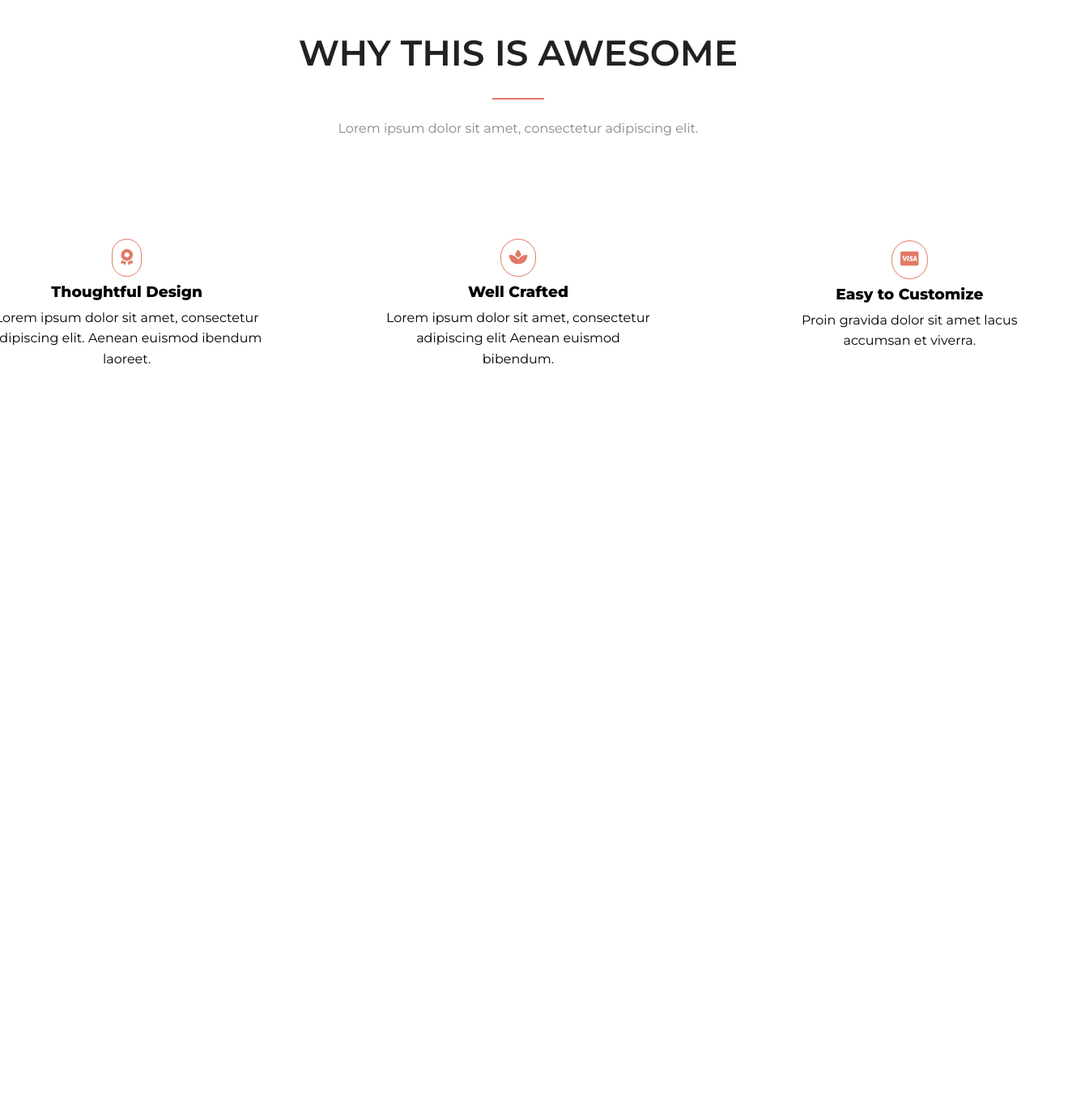
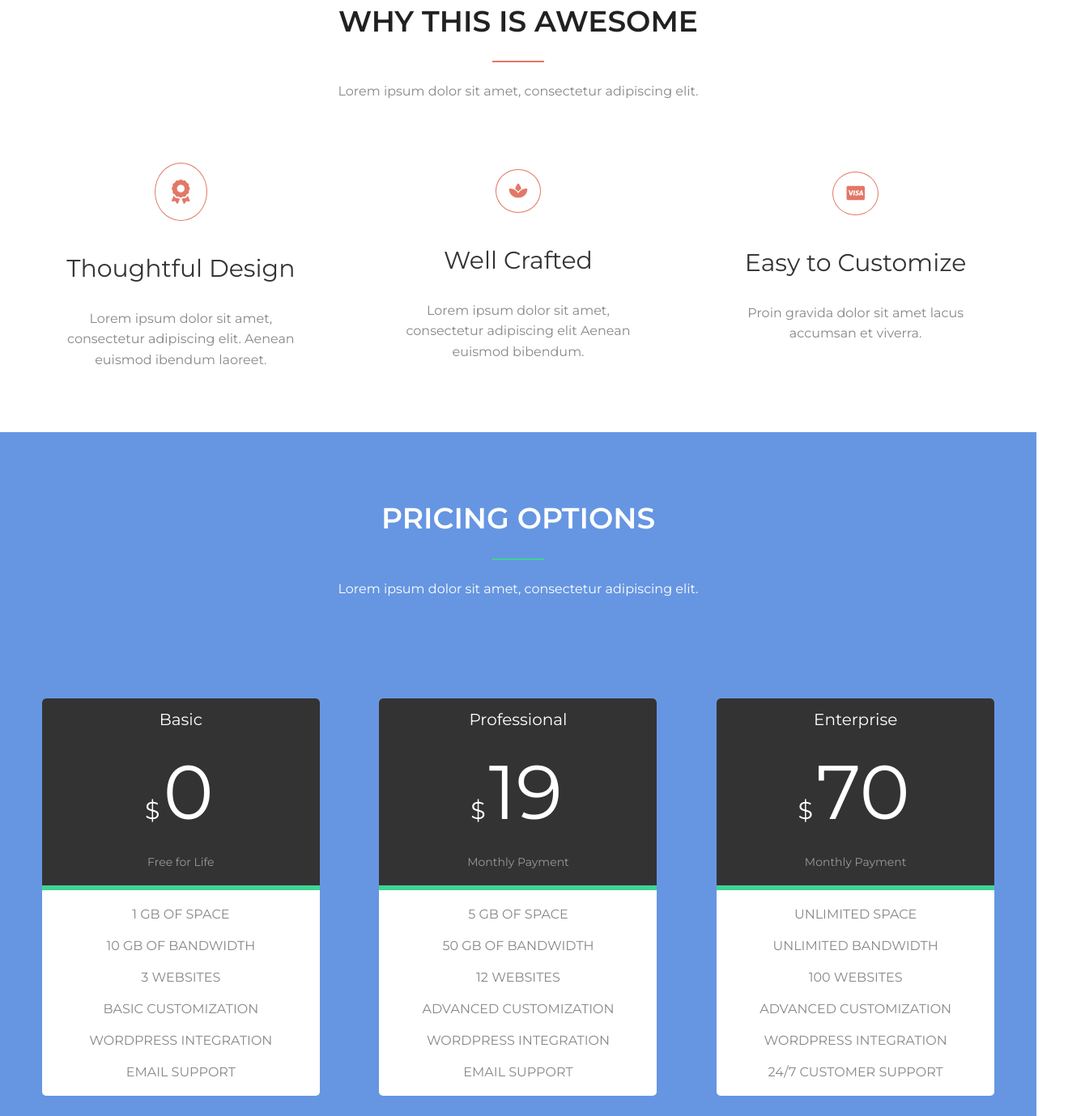
Before and after one commit to mildalge/Praktinis-egzaminas, a website: page index.html in a window 1280 px wide. Shown: the part 2181-3560 px from the top of the page at 81% size, 1340 px wide, since content can reach past the window. Before the commit the page ends 2715 px from the top, so only its background shows below. Drawn offline with Linux system fonts and the light colour scheme.

Commit message:
wednesday2

```diff
--- a/index.html
+++ b/index.html
@@ -127,7 +127,6 @@
     </section>
 
     <section id="awesome">
-
       <div class="awesome-info">
         <h1>WHY THIS IS AWESOME</h1>
         <hr>
@@ -154,10 +153,63 @@
         <p>Proin gravida dolor sit amet lacus accumsan et viverra.</p>
       </div>
       </div>
+    </section>
+
+    <section id="pricing">
+      <div class="options">
+        <h1>PRICING OPTIONS</h1>
+        <hr>
+        <p>Lorem ipsum dolor sit amet, consectetur adipiscing elit.</p>
+      </div>
+      <div class="prices">
+        <div class="price1">
+          <h2>Basic</h2>
+          <p class="price">$<span>0</span></p>
+          <p>Free for Life</p>
+          <hr>
+           <ul>
+            <li>1 GB OF SPACE</li>
+            <li>10 GB OF BANDWIDTH</li>
+            <li>3 WEBSITES</li>
+            <li>BASIC CUSTOMIZATION</li>
+            <li>WORDPRESS INTEGRATION</li>
+            <li>EMAIL SUPPORT</li>
+          </ul>
+        </div>
+
+        <div class="price1">
+          <h2>Professional</h2>
+          <p class="price">$<span>19</span></p>
+          <p>Monthly Payment</p>
+          <hr>
+           <ul>
+            <li>5 GB OF SPACE</li>
+            <li>50 GB OF BANDWIDTH</li>
+            <li>12 WEBSITES</li>
+            <li>ADVANCED CUSTOMIZATION</li>
+            <li>WORDPRESS INTEGRATION</li>
+            <li>EMAIL SUPPORT</li>
+          </ul>
+        </div>
+
+        <div class="price1">
+          <h2>Enterprise</h2>
+          <p class="price">$<span>70</span></p>
+          <p>Monthly Payment</p>
+          <hr>
+           <ul>
+            <li>UNLIMITED SPACE</li>
+            <li>UNLIMITED BANDWIDTH</li>
+            <li>100 WEBSITES</li>
+            <li>ADVANCED CUSTOMIZATION</li>
+            <li>WORDPRESS INTEGRATION</li>
+            <li>24/7 CUSTOMER SUPPORT</li>
+          </ul>
+        </div>
 
 
+      </div>
     </section>
-
 
   </body>
 </html>
--- a/scss/style.scss
+++ b/scss/style.scss
@@ -411,14 +411,14 @@ header{
     flex-direction: column;
     justify-content: center;
     align-items: center;
-    margin-top: 40px;
+    margin-top: 20px;
+    // margin-bottom: 40px;
     gap:26px;
 
     h1{
       color: $black2;
-      font-size: 44px;
+      font-size: 36px;
       font-weight: 600;
-      // padding-bottom: 22px;
       line-height: 1.3em;
     }
 
@@ -432,13 +432,15 @@ header{
     }
   }
   .items{
-  width: 1400px;
-  height: 200px;
+  width: 1200px;
+  height: 290px;
   background: $white;
   display: flex;
   flex-direction: row;
   justify-content: space-around;
   gap:50px;
+  // margin-bottom: 40px;
+
 
   .font {
     color: $pink;
@@ -448,25 +450,41 @@ header{
 
   h3 {
     padding: 6px;
+    margin-top: 40px;
+    margin-bottom: 30px;
+    font-weight: 100;
+    font-size: 30px;
+    color: $greydark;
   }
 
   p {
     text-align: center;
     padding: 0 50px 0 50px 0;
+    color: $grey;
   }
 
   .item1{
-    height: 194px;
-    width: 24%;
+    height: 252px;
+    width: 26%;
     display: flex;
     flex-direction: column;
     justify-content: center;
     align-items: center;
     line-height: 160%;
+
+    .font{
+      border-radius: 50%;
+      border: 1px solid $pink;
+      text-align: center;
+      line-height: 5px;
+      vertical-align: middle;
+      padding: 20px;
+      font-size: 30px;
+    }
   }
   .item2{
-    height: 194px;
-    width: 24%;
+    height: 250px;
+    width: 26%;
     display: flex;
     flex-direction: column;
     justify-content: center;
@@ -474,8 +492,8 @@ header{
     line-height: 160%;
   }
   .item3{
-    height: 174px;
-    width: 24%;
+    height: 230px;
+    width: 26%;
     display: flex;
     flex-direction: column;
     justify-content: center;
@@ -484,13 +502,109 @@ header{
   }
 
   .font{
-    color: $pink;
-    background: $white;
-    // padding: 10px;
-    border-radius: 400px;
+    border-radius: 50%;
     border: 1px solid $pink;
+    text-align: center;
+    line-height: 5px;
+    vertical-align: middle;
+    padding: 16px;
     font-size: 20px;
   }
   }
+}
 
+#pricing{
+  background: $blue;
+  height: 883px;;
+  display: flex;
+  flex-direction: column;
+  justify-content: space-around;
+  align-items: center;
+
+  .options{
+    display: flex;
+    flex-direction: column;
+    justify-content: center;
+    align-items: center;
+    margin-top: 20px;
+    gap:26px;
+
+    h1{
+      color: $white;
+      font-size: 36px;
+      font-weight: 600;
+      line-height: 1.3em;
+    }
+
+    hr{
+      border: 1.5px solid $green;
+      width: 64px;
+    }
+
+    p{
+      color: $white;
+    }
+  }
+
+  .prices{
+    width: 1200px;
+    display: flex;
+    flex-direction: row;
+    justify-content: space-around;
+    gap:50px;
+
+     .price1 {
+    display: flex;
+    flex-direction: column;
+    text-align: center;
+    width: 343px;
+    background-color: $white;
+    border-radius: 5px;
+
+    h2 {
+      color: $white;
+      font-weight: 100;
+      font-size: 20px;
+      border-radius: 5px 5px 0px 0px;
+      padding-top: 14px;
+      padding-bottom: 20px;
+      background-color: $greydark;
+    }
+    .price{
+      font-size: 30px;
+      font-weight: 400;
+      background-color: $greydark;
+      color: $white;
+
+       span{
+        color: $white;
+        font-size: 94px;
+        font-weight: lighter;
+        padding: 4px;
+      }
+    }
+
+    p{
+      background-color: $greydark;
+      font-size: 14px;
+      padding-bottom: 20px;
+      color:rgba(255, 255, 255, 0.5);
+    }
+
+  hr{
+    border: 3px solid $green;
+    width: 343px;
+    }
+  }
+  ul {
+    list-style: none;
+    margin-top: 20px;
+    color: $grey;
+  }
+
+  li {
+    padding-bottom: 20px;
+  }
+
+  }
 }
--- a/scss/variables.scss
+++ b/scss/variables.scss
@@ -1,5 +1,8 @@
 $black:#1C1C1C;
 $black2: #212121;
+$blue: #6696E2;
+$greydark: #333333;
 $grey: #86878B;
+$green: #41D395;
 $pink:#E27866;
 $white:#FFFFFF;
```
Also changed, not shown: app/css/style.css.
